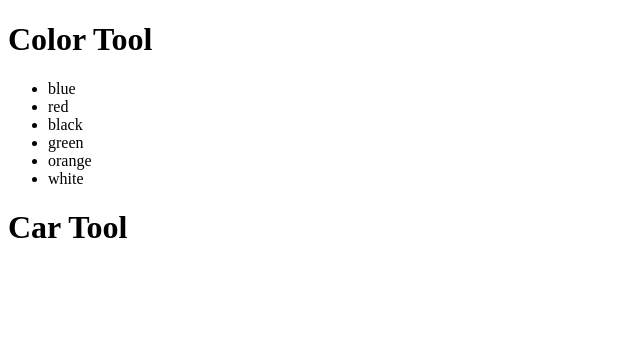
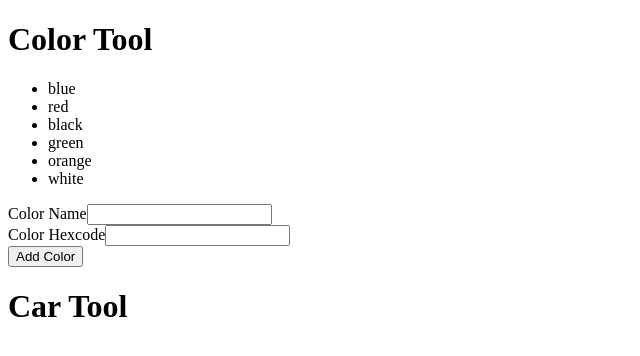
Before and after one commit to t4d-classes/react-redux_02172020, a React (Create React App) app in the folder demo-app/: page / in a window 1280 px wide. Shown: the top 356 px of the page, without its empty margins (0-640 px from the left). Built offline with nearby package versions, Linux system fonts and the light colour scheme.

Commit message:
add code demos

```diff
--- a/demo-app/src/components/ColorTool.js
+++ b/demo-app/src/components/ColorTool.js
@@ -1,6 +1,26 @@
-import React from 'react';
+import React, { useState } from 'react';
 
-export const ColorTool = () => {
+export const ColorTool = (props) => {
+
+  const [ colorForm, setColorForm ] = useState({
+    colorName: '',
+    colorHexcode: '',
+  });
+
+  const change = (e) => {
+
+    console.log('calling change');
+
+    // setColorForm({
+    //   ...colorForm,
+    //   // colorName: e.target.value,
+    //   [ e.target.name ]: e.target.value,
+    // });
+
+  };
+
+  console.log('re-rendering');
+  console.log(colorForm);
 
   return (
     <>
@@ -8,13 +28,21 @@ export const ColorTool = () => {
         <h1>Color Tool</h1>
       </header>
       <ul>
-        <li>blue</li>
-        <li>red</li>
-        <li>black</li>
-        <li>green</li>
-        <li>orange</li>
-        <li>white</li>
+        {props.colors.map(color => <li key={color}>{color}</li>)}
       </ul>
+      <form>
+        <div>
+          {/* React.createElement('label', { htmlFor: 'color-name-input' }, 'Color Name') */}
+          <label htmlFor="color-name-input">Color Name</label>
+          <input type="text" id="color-name-input" name="colorName" value={colorForm.colorName} onChange={change} />
+        </div>
+        <div>
+          <label htmlFor="color-hexcode-input">Color Hexcode</label>
+          <input type="text" id="color-hexcode-input" name="colorHexcode" value={colorForm.colorHexcode} onChange={change} />
+        </div>
+        <button>Add Color</button>
+      </form>
+
     </>
   );
 
--- a/demo-app/src/index.js
+++ b/demo-app/src/index.js
@@ -4,9 +4,12 @@ import ReactDOM from 'react-dom';
 import { ColorTool } from './components/ColorTool';
 import { CarTool } from './components/CarTool';
 
+const colorList = ['blue','red','black','green','orange','white'];
+
+
 ReactDOM.render(
   <>
-    <ColorTool />
+    <ColorTool colors={colorList} />
     <CarTool />
   </>,
   document.querySelector('#root'),
```
Also changed, not shown: demo-app/exercises/exercise-3.md (added, +13 -0 lines), demo-app/exercises/exercise-4.md (added, +11 -0 lines).
